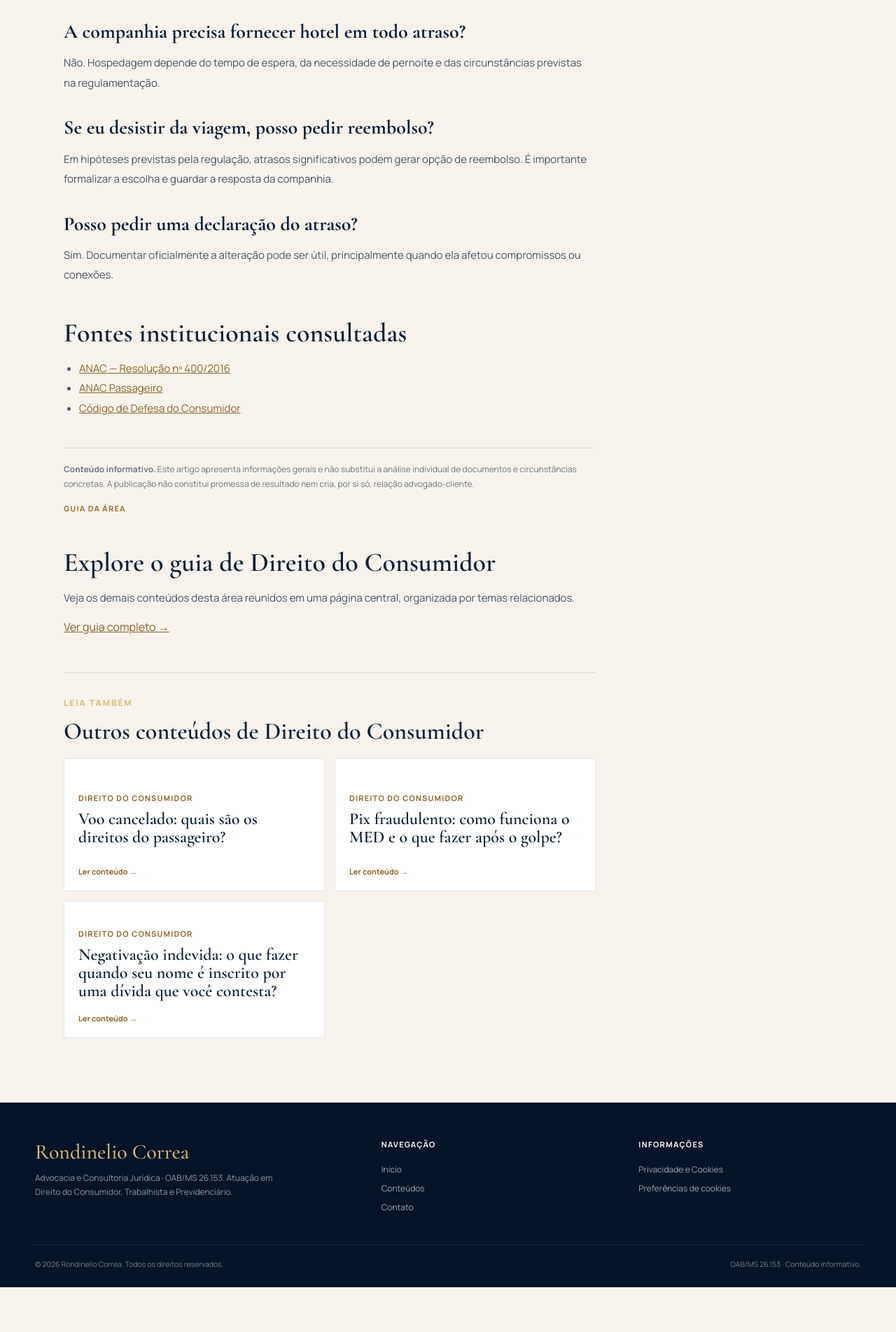
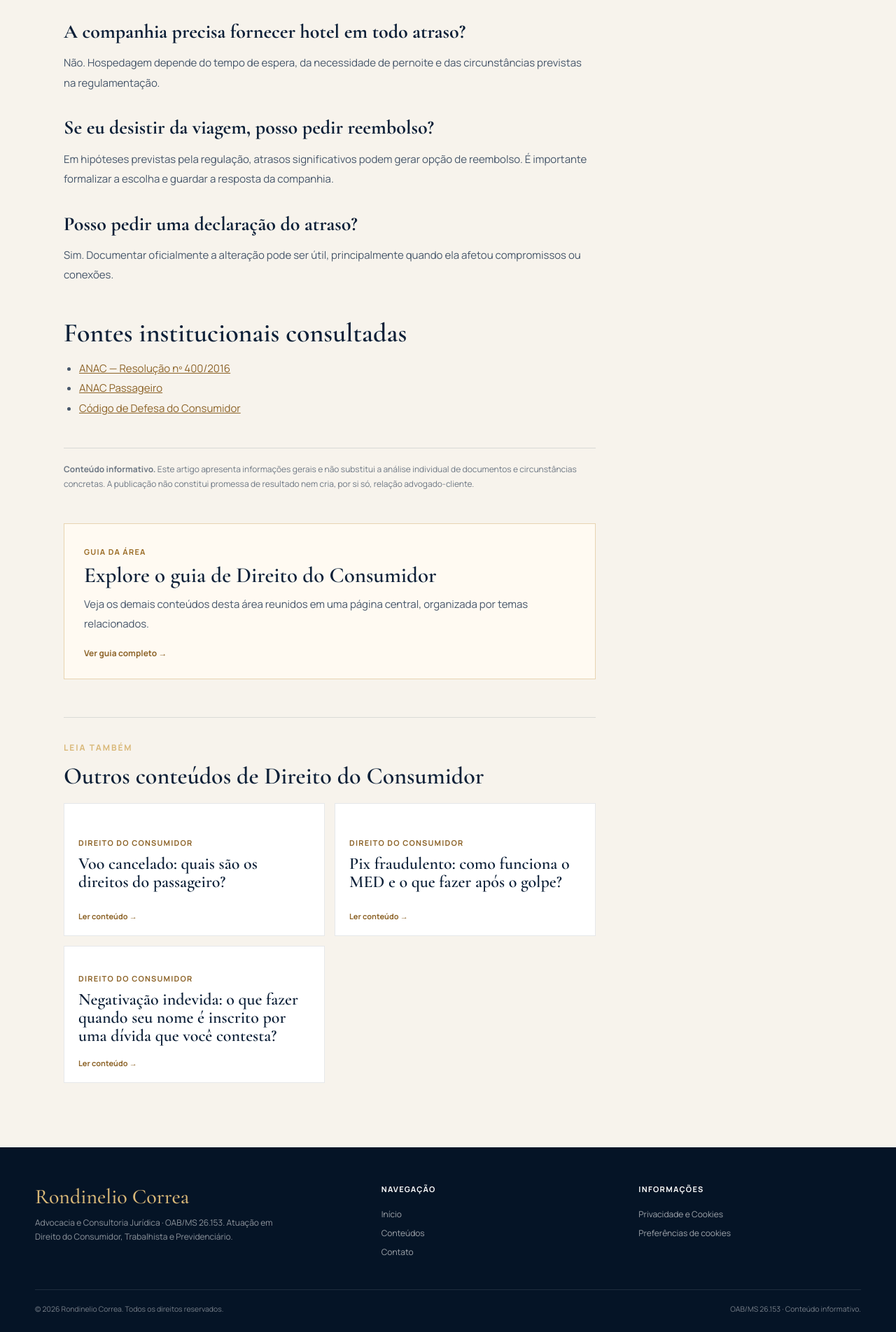
Before and after one commit to Rondineliocorrea/Site_institucional_adv, a Jekyll site: the page built from _posts/2026-08-30-atraso-de-voo-direitos-passageiro.md, in a window 1280 px wide. Shown: the part 3408-5312 px from the top of the page at 70% size. Built offline with Jekyll 4.4.1, drawn with Linux system fonts in a browser that asks for light colours; before the commit the page ends 5248 px from its top, so only the background shows below that.

Commit message:
Carrega estilos dos clusters nos artigos

```diff
--- a/_layouts/article.html
+++ b/_layouts/article.html
@@ -28,6 +28,7 @@
   <link rel="preconnect" href="https://fonts.gstatic.com" crossorigin>
   <link href="https://fonts.googleapis.com/css2?family=Cormorant+Garamond:wght@500;600;700&family=Manrope:wght@400;500;600;700&display=swap" rel="stylesheet">
   <link rel="stylesheet" href="/assets/css/editorial.css">
+  <link rel="stylesheet" href="/assets/css/clusters.css">
   <script type="application/ld+json">
   {
     "@context":"https://schema.org",
```
